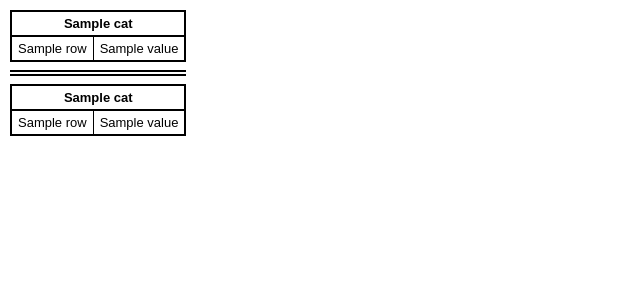
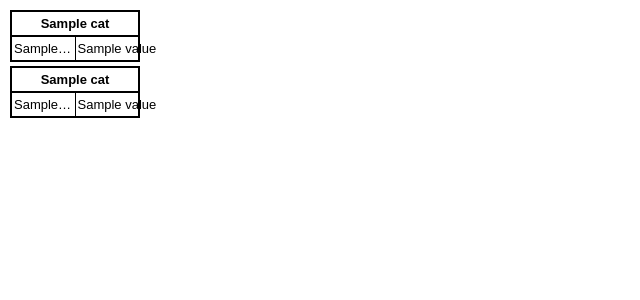
Before and after one commit to a62005/yf_for_turtle, a Python web app: template src/visualizer/templates/stats_table.html in a window 1280 px wide. Shown: the top 300 px of the page, without its empty margins (0-640 px from the left). Run offline with Jinja, Linux system fonts and the light colour scheme; the template is opened without the code that fills it: most values are stand-ins (such as "Sample title", 1, 10 or a date in 2020).

Commit message:
fix: remove horizontal separator lines and replace with 4px gap

```diff
--- a/src/visualizer/templates/stats_table.html
+++ b/src/visualizer/templates/stats_table.html
@@ -26,6 +26,8 @@
         text-align: center;
         box-sizing: border-box;
         margin-left: -2px; /* Perfect overlap for 2px borders */
+        table-layout: fixed;
+        width: 130px;
     }
     .category-table:first-child {
         margin-left: 0;
@@ -35,24 +37,25 @@
     }
     .category-table td {
         border: 1px solid #000;
-        padding: 4px 6px;
+        padding: 4px 2px;
         text-align: center;
         white-space: nowrap;
-        min-width: 65px;
         box-sizing: border-box;
+    }
+    .category-table td.name-cell {
+        width: 70px;
+        overflow: hidden;
+        text-overflow: ellipsis;
     }
     .category-table td.header-cell {
         border-bottom: 2px solid #000;
     }
     .category-table td.value-cell {
-        min-width: 55px;
+        width: 60px;
     }
     .separator {
         width: 100%;
-        margin: 8px 0;
-        border-top: 2px solid #000;
-        border-bottom: 2px solid #000;
-        height: 2px;
+        height: 4px;
         background: transparent;
     }
 </style>
@@ -69,7 +72,7 @@
                     </tr>
                     {% for row in cat.rows %}
                         <tr>
-                            <td>{{ row.name }}</td>
+                            <td class="name-cell">{{ row.name }}</td>
                             <td class="value-cell">{{ row.value }}</td>
                         </tr>
                     {% endfor %}
@@ -91,7 +94,7 @@
                     </tr>
                     {% for row in cat.rows %}
                         <tr>
-                            <td>{{ row.name }}</td>
+                            <td class="name-cell">{{ row.name }}</td>
                             <td class="value-cell">{{ row.value }}</td>
                         </tr>
                     {% endfor %}
```
